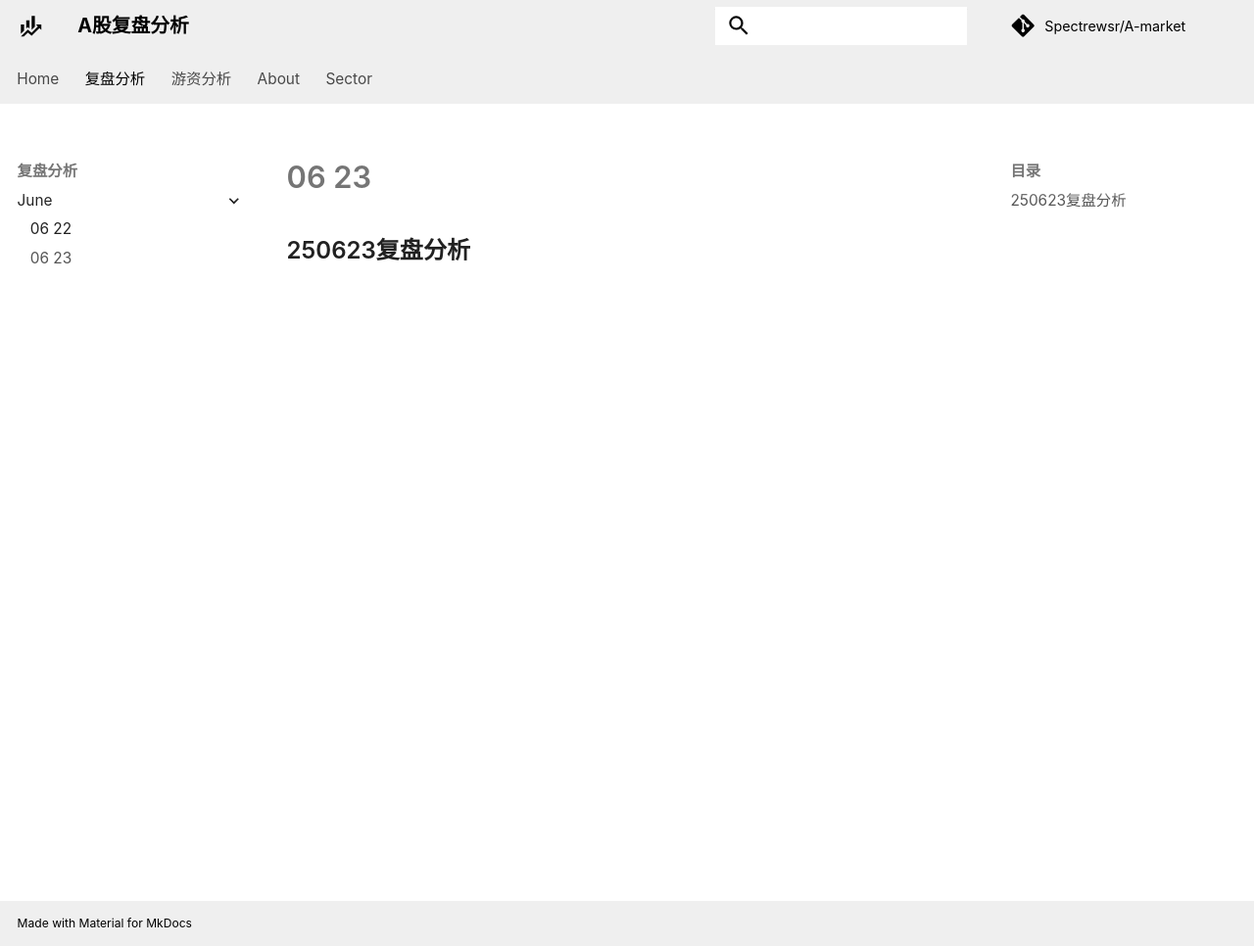
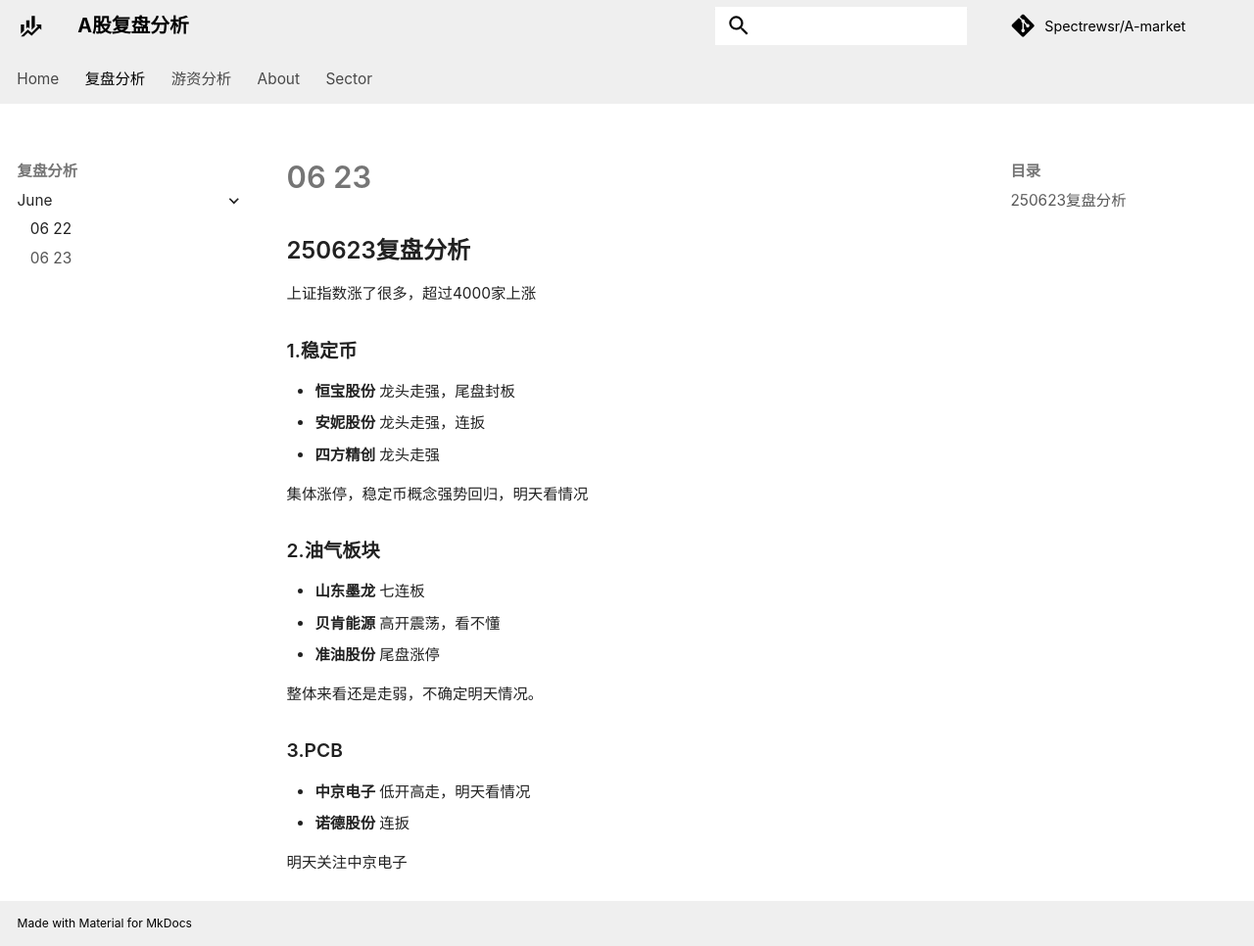
Before and after one commit to Spectrewsr/A-market, an MkDocs documentation site: the page built from docs/daily/2025/June/06-23/06-23.md, in a window 1280 px wide and 966 px high. Shown: the whole window at 98% size. Built offline with MkDocs 1.6.1 and Material for MkDocs 9.7.7, drawn with Linux system fonts in a browser that asks for light colours; comment, search, counter and statistics services are not loaded.

```diff
--- a/docs/daily/2025/June/06-23/06-23.md
+++ b/docs/daily/2025/June/06-23/06-23.md
@@ -1 +1,27 @@
 ## 250623复盘分析
+
+上证指数涨了很多，超过4000家上涨
+
+### 1.稳定币
+
+- **恒宝股份** 龙头走强，尾盘封板
+- **安妮股份** 龙头走强，连扳
+- **四方精创** 龙头走强
+
+集体涨停，稳定币概念强势回归，明天看情况
+
+
+### 2.油气板块
+
+- **山东墨龙** 七连板
+- **贝肯能源** 高开震荡，看不懂
+- **准油股份** 尾盘涨停
+
+整体来看还是走弱，不确定明天情况。
+
+### 3.PCB
+
+- **中京电子** 低开高走，明天看情况
+- **诺德股份** 连扳
+
+明天关注中京电子
```
